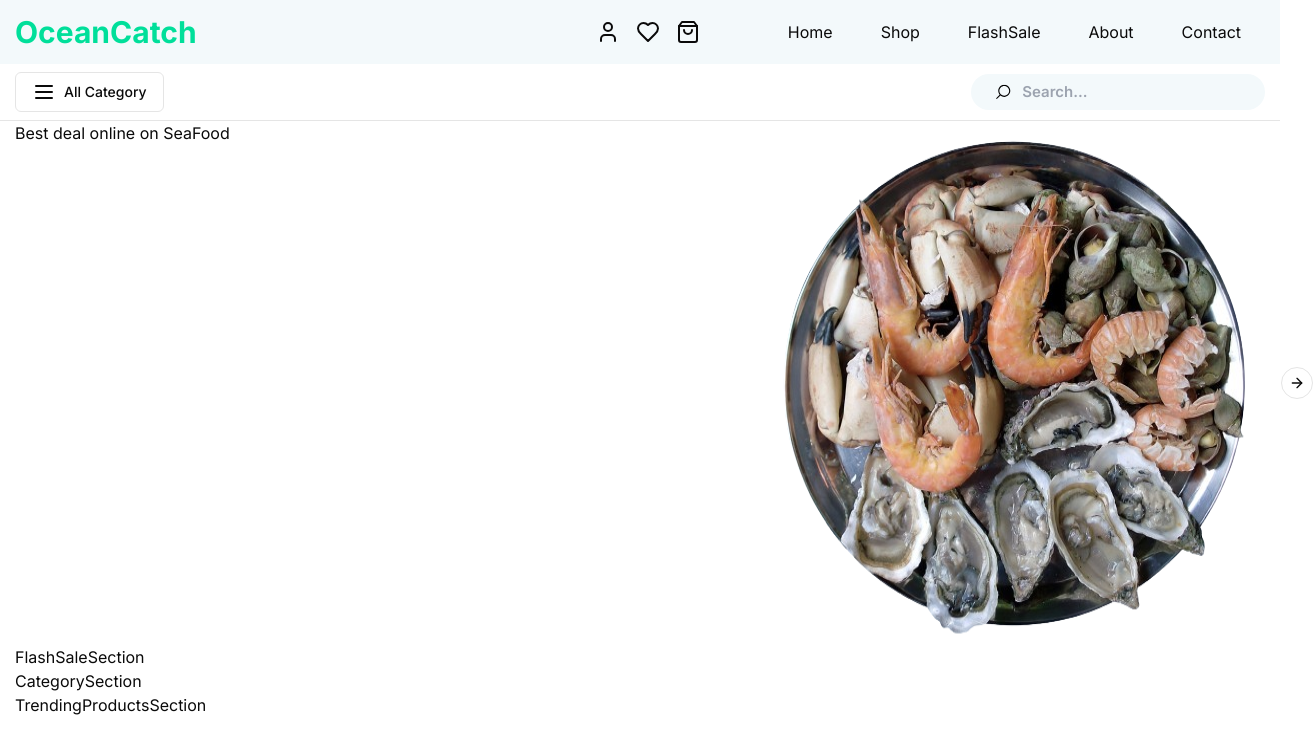
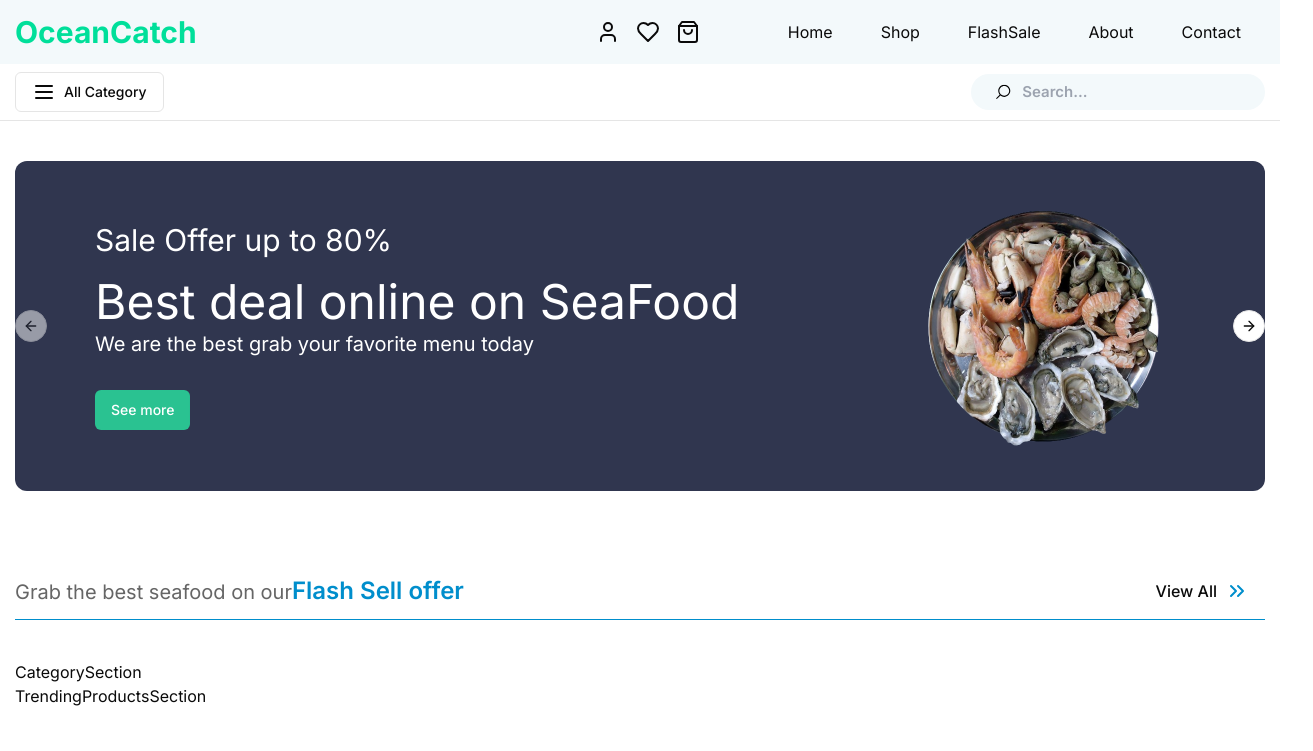
Before and after one commit to mahdimortuza/ocean-catch-client, a Next.js app: page / in a window 1280 px wide. Shown: the top 751 px of the page, 1313 px wide, since content can reach past the window. Built offline with nearby package versions, Linux system fonts and the light colour scheme.

Commit message:
section title added

```diff
--- /dev/null
+++ b/src/components/SectionTitle/SectionTitle.tsx
@@ -0,0 +1,26 @@
+import { ChevronsRight } from "lucide-react";
+import Link from "next/link";
+import { Button } from "../ui/button";
+
+type TProps = { title: string; highlight: string; link: string };
+
+const SectionTitle = ({ title, highlight, link }: TProps) => {
+  return (
+    <div className="flex  justify-between items-center border-b border-[#008ECC] pb-2">
+      <h4 className="text-[#666666] text-base md:text-xl ">
+        {title}
+        <span className="text-[#008ECC] text-xl md:text-2xl font-semibold">
+          {highlight}
+        </span>
+      </h4>
+      <Link href={link}>
+        <Button variant="ghost" className="flex items-center gap-2">
+          <span className="text-base">View All</span>
+          <ChevronsRight className="text-[#008ECC]" />
+        </Button>
+      </Link>
+    </div>
+  );
+};
+
+export default SectionTitle;
--- a/src/components/pageSections/Homepage/FlashSaleSection.tsx
+++ b/src/components/pageSections/Homepage/FlashSaleSection.tsx
@@ -1,7 +1,17 @@
 import Container from "@/components/Container";
+import SectionTitle from "@/components/SectionTitle/SectionTitle";
 
 const FlashSaleSection = () => {
-  return <Container>FlashSaleSection</Container>;
+  return (
+    <Container className="py-10">
+      <SectionTitle
+        title="Grab the best seafood on our"
+        highlight="Flash Sell offer"
+        link="/"
+      />
+      <div></div>
+    </Container>
+  );
 };
 
 export default FlashSaleSection;
--- a/src/components/pageSections/Homepage/Hero.tsx
+++ b/src/components/pageSections/Homepage/Hero.tsx
@@ -3,6 +3,7 @@ import Container from "@/components/Container";
 import Autoplay from "embla-carousel-autoplay";
 
 import assets from "@/assets";
+import { Button } from "@/components/ui/button";
 import {
   Carousel,
   CarouselContent,
@@ -11,29 +12,63 @@ import {
   CarouselPrevious,
 } from "@/components/ui/carousel";
 import Image from "next/image";
+import Link from "next/link";
 import { useRef } from "react";
 
 const HeroSection = () => {
+  const bannerItem = [
+    {
+      id: 1,
+      heading: "Best deal online on SeaFood",
+      description: "We are the best grab your favorite menu today",
+      img: assets.banners.banner1,
+    },
+    {
+      id: 2,
+      heading: "Get best SeaFood from us",
+      description: "Dishes are the best grab your favorite menu today",
+      img: assets.banners.banner2,
+    },
+  ];
   const plugin = useRef(Autoplay({ delay: 2000, stopOnInteraction: true }));
   return (
-    <Container>
+    <Container className="my-10">
       <Carousel
         plugins={[plugin.current]}
         onMouseEnter={plugin.current.stop}
         onMouseLeave={plugin.current.reset}
+        className="bg-[#30364f] rounded-xl mx-auto"
       >
-        <CarouselContent>
-          <CarouselItem className="flex justify-between">
-            <h1>Best deal online on SeaFood</h1>
-            <Image className="" src={assets.banners.banner1} alt="banner1" />
-          </CarouselItem>
-          <CarouselItem>
-            <h1>Get best SeaFood from us</h1>
-            <Image src={assets.banners.banner2} alt="banner2" />
-          </CarouselItem>
+        <CarouselContent className="">
+          {bannerItem.map((item) => (
+            <CarouselItem
+              key={item.id}
+              className=" md:flex md:justify-between items-center px-5 py-5 md:px-24 md:py-10"
+            >
+              <div className="text-white">
+                <h2 className="text-xl md:text-3xl">Sale Offer up to 80%</h2>
+                <h1 className=" text-3xl mt-3 md:text-5xl md:mt-5">
+                  {item.heading}
+                </h1>
+                <p className="text-base mt-1 md:text-xl md:mt-1">
+                  {item.description}
+                </p>
+                <Link href="/">
+                  <Button className="mt-8 bg-[#2ac291] hover:bg-[#1f8967] text-white">
+                    See more
+                  </Button>
+                </Link>
+              </div>
+              <Image
+                className="w-[350px] md:w-[250px] mx-auto md:mx-0"
+                src={item.img}
+                alt="banner1"
+              />
+            </CarouselItem>
+          ))}
         </CarouselContent>
-        <CarouselPrevious />
-        <CarouselNext />
+        <CarouselPrevious className="ml-12" />
+        <CarouselNext className="mr-12" />
       </Carousel>
     </Container>
   );
```
